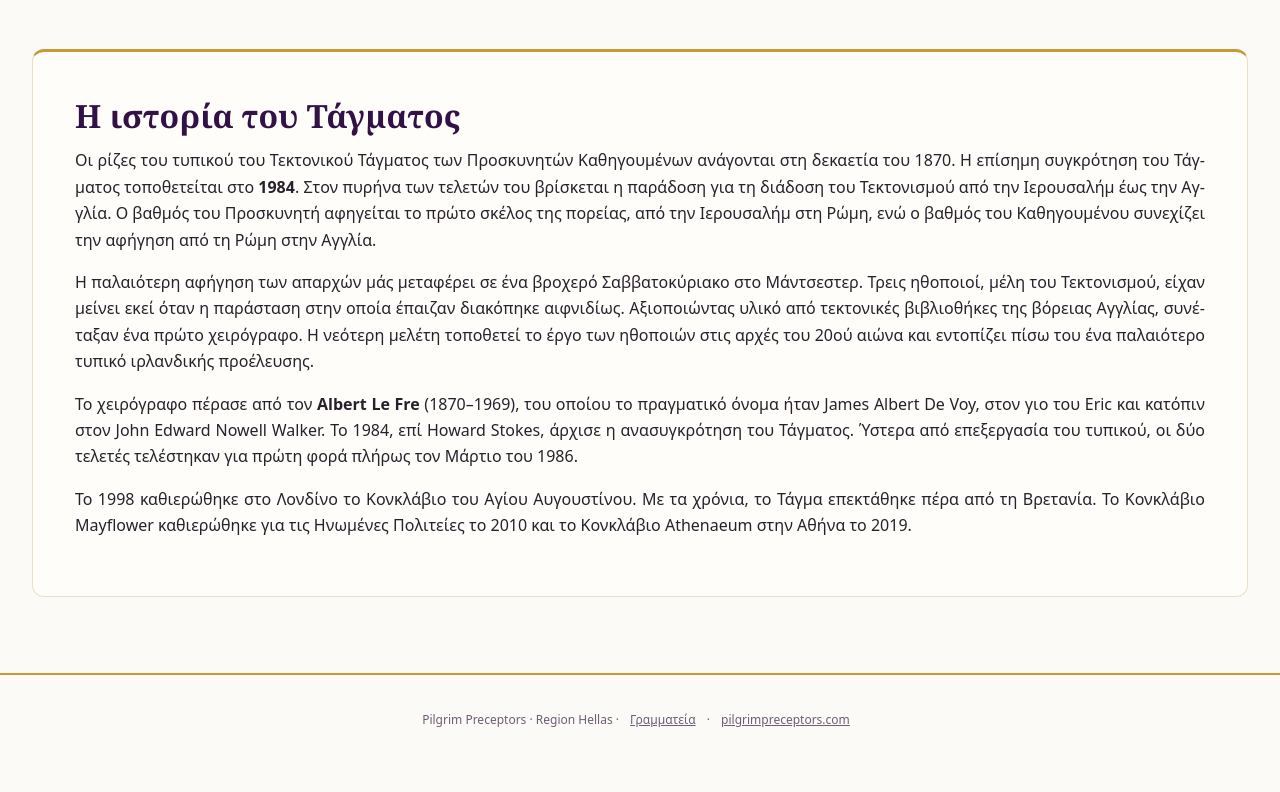
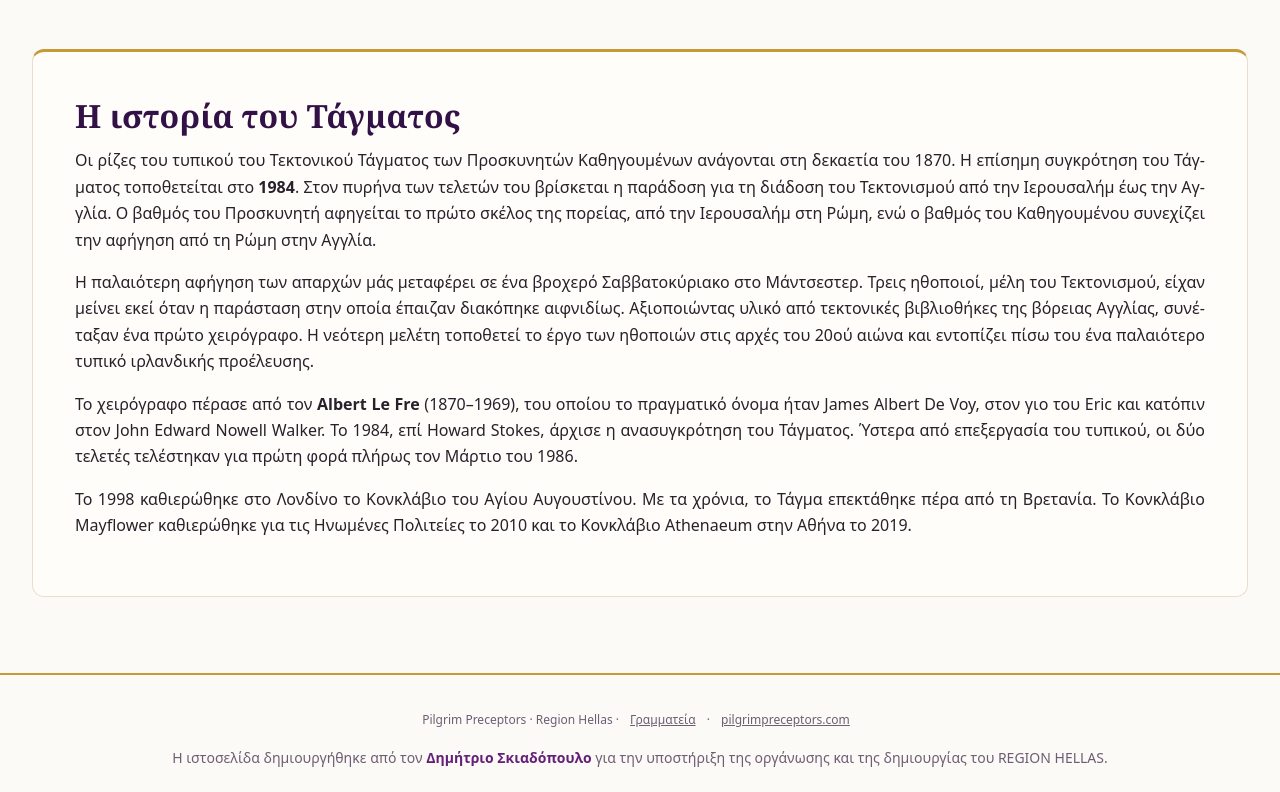
Before and after one commit to webappngdsib/Masonic-Order-of-Pilgrim-Preceptors, a plain HTML site: page index.html in a window 1280 px wide. Shown: the part 2118-2910 px from the top of the page. Before the commit the page ends 2881 px from the top, so only its background shows below. Drawn offline with Linux system fonts and the light colour scheme.

Commit message:
Credit Dimitrios Skiadopoulos in the shared bilingual footer

```diff
--- a/index.html
+++ b/index.html
@@ -332,6 +332,9 @@ main p:not(.sub, .signature, .order-source, .calendar-portal) {
   hyphens: auto;
   overflow-wrap: anywhere;
 }
+
+.site-credit { margin: 6px auto 0; font-size: .875rem; line-height: 1.6; }
+.site-credit strong { color: var(--purple); }
 </style>
 </head>
 <body>
@@ -487,7 +490,12 @@ main p:not(.sub, .signature, .order-source, .calendar-portal) {
 
 <div class="lightbox" id="lightbox" role="dialog" aria-modal="true" aria-label="Προβολή λαβάρου" data-aria-label-en="Banner preview" data-aria-label-el="Προβολή λαβάρου"><button class="x" aria-label="Κλείσιμο" data-aria-label-en="Close" data-aria-label-el="Κλείσιμο">×</button><img alt=""/><p></p></div>
 
-<footer>Pilgrim Preceptors · Region Hellas · <a href="#secretariat"><span data-copy="el">Γραμματεία</span><span data-copy="en">Secretariat</span></a> · <a href="https://pilgrimpreceptors.com/" target="_blank" rel="noopener">pilgrimpreceptors.com</a></footer>
+<footer>Pilgrim Preceptors · Region Hellas · <a href="#secretariat"><span data-copy="el">Γραμματεία</span><span data-copy="en">Secretariat</span></a> · <a href="https://pilgrimpreceptors.com/" target="_blank" rel="noopener">pilgrimpreceptors.com</a>
+  <p class="site-credit">
+    <span data-copy="el">Η ιστοσελίδα δημιουργήθηκε από τον <strong>Δημήτριο Σκιαδόπουλο</strong> για την υποστήριξη της οργάνωσης και της δημιουργίας του REGION HELLAS.</span>
+    <span data-copy="en">This website was created by <strong>Dimitrios Skiadopoulos</strong> to support the organisation and establishment of REGION HELLAS.</span>
+  </p>
+</footer>
 
 <script>
 function choose(lang) {
```
